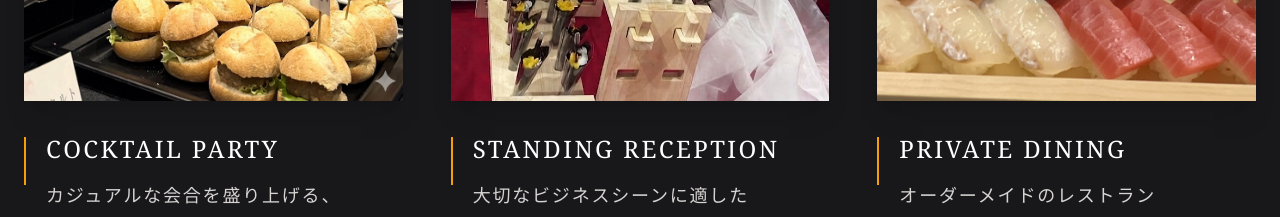
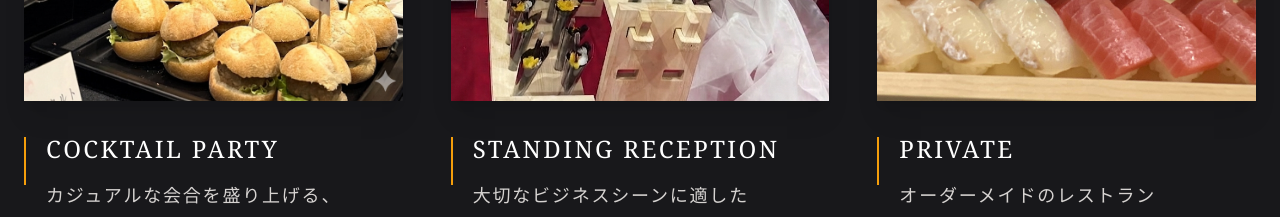
Before and after one commit to naogenbeat-prog/une-table-perfect-, a React (Vite) app: page / in a window 1280 px wide. Shown: the part 2220-2437 px from the top of the page. Built offline with nearby package versions, Linux system fonts and the light colour scheme.

Commit message:
Update App.jsx

```diff
--- a/src/App.jsx
+++ b/src/App.jsx
@@ -1,26 +1,35 @@
 import React, { useState, useEffect } from "react";
 import { Menu, X, ChevronRight, Star, Quote, Mail, ChevronLeft } from "lucide-react";
 
-// --- 設定エリア（画像ファイル名をリストと100%一致させました） ---
+// ▼ 自作Instagramアイコン ▼
+const Instagram = ({ size = 24, className = "" }) => (
+  <svg xmlns="http://www.w3.org/2000/svg" width={size} height={size} viewBox="0 0 24 24" fill="none" stroke="currentColor" strokeWidth="2" strokeLinecap="round" strokeLinejoin="round" className={className}>
+    <rect width="20" height="20" x="2" y="2" rx="5" ry="5"/>
+    <path d="M16 11.37A4 4 0 1 1 12.63 8 4 4 0 0 1 16 11.37z"/>
+    <line x1="17.5" x2="17.51" y1="6.5" y2="6.5"/>
+  </svg>
+);
+
+// --- 設定エリア（リスト画像と100%一致） ---
 const CONFIG = {
   brandName: "UNE TABLE",
   tagline: "華やかな装いを あなただけの空間へ ",
-  heroImage:  "/hero-bg.jpg", // jpgであることを確認
-  logoImage: "/logo.png",     // pngであることを確認
+  heroImage:  "/hero-bg.jpg",
+  logoImage: "/logo.png",
 };
 
 const images = {
-  concept1: "/business-16.png",    // pngであることを確認
-  serviceWedding: "/cocktail-3.png", // pngであることを確認
-  serviceCorporate: "/cocktail-7.png", // pngであることを確認
-  servicePrivate: "/private-4.jpg",   // jpgであることを確認
+  concept1: "/business-16.png",
+  serviceWedding: "/cocktail-3.png",
+  serviceCorporate: "/cocktail-7.png",
+  servicePrivate: "/private-4.jpg",
   gallery:[
-    "/business-4.jpg",    // jpg
-    "/business-1.jpeg",   // jpeg
-    "/roastbeef.jpeg",    // jpeg
-    "/cocktail-3.png",    // png
-    "/business-9.jpeg",   // jpeg
-    "/private-5.jpeg",    // jpeg
+    "/business-4.jpg",
+    "/business-1.jpeg",
+    "/roastbeef.jpeg",
+    "/cocktail-3.png",
+    "/business-9.jpeg",
+    "/private-5.jpeg",
   ],
 };
 
@@ -38,15 +47,9 @@ const galleryData = {
   private: {
     title: "Private Dining",
     desc: <>オーダーメイドのレストラン。<br />すべてにこだわった特別な空間で、プライベートな贅沢をお楽しみください。</>,
-    photos:["/private-4.jpg", "/private-5.jpeg", "/private-3.jpg", "/private-2.jpg", "/private-1.png", "/IMG_3120.JPG"] // .JPGは大文字
+    photos:["/private-4.jpg", "/private-5.jpeg", "/private-3.jpg", "/private-2.jpg", "/private-1.png", "/IMG_3120.JPG"]
   }
 };
-
-const Instagram = ({ size = 24 }) => (
-  <svg width={size} height={size} viewBox="0 0 24 24" fill="none" stroke="currentColor" strokeWidth="2" strokeLinecap="round" strokeLinejoin="round">
-    <rect width="20" height="20" x="2" y="2" rx="5" ry="5"/><path d="M16 11.37A4 4 0 1 1 12.63 8 4 4 0 0 1 16 11.37z"/><line x1="17.5" x2="17.51" y1="6.5" y2="6.5"/>
-  </svg>
-);
 
 const Navbar = ({ isScrolled, currentView, onViewChange }) => {
   const handleNavClick = (e, target) => {
@@ -174,13 +177,13 @@ const App = () => {
         </div>
       </section>
 
-      {/* Services */}
+      {/* Services (Photo Top, Text Bottom Layout) */}
       <section id="services" className="py-24 bg-zinc-900 px-6">
         <div className="max-w-7xl mx-auto grid grid-cols-1 md:grid-cols-3 gap-12">
           {[
             { id: "cocktail", title: "Cocktail Party", img: images.serviceWedding, desc: "カジュアルな会合を盛り上げる、", highlight: "彩り豊かな演出" },
             { id: "standing", title: "Standing Reception", img: images.serviceCorporate, desc: "大切なビジネスシーンに適した", highlight: "効率的ディスプレイ" },
-            { id: "private", title: "Private Dining", img: images.servicePrivate, desc: "オーダーメイドのレストラン", highlight: "贅沢な特別な空間" },
+            { id: "private", title: "Private", img: images.servicePrivate, desc: "オーダーメイドのレストラン", highlight: "贅沢な特別な空間" },
           ].map((s, i) => (
             <div key={i} onClick={() => handleViewChange(s.id)} className="group cursor-pointer">
               <div className="aspect-[3/4] overflow-hidden mb-8 shadow-xl">
@@ -220,13 +223,13 @@ const App = () => {
         <cite className="text-amber-500 tracking-widest uppercase text-xs not-italic">- 東京都 S.K様 (Private Dinner)</cite>
       </section>
 
-      {/* Gallery */}
+      {/* Gallery (3 Column Grid) */}
       <section id="gallery" className="py-24 px-4 max-w-screen-2xl mx-auto bg-zinc-950">
         <div className="text-center mb-20"><h3 className="text-amber-500 tracking-[0.2em] text-sm uppercase mb-6">Gallery</h3><h2 className="text-3xl md:text-5xl text-white font-light tracking-wide">「テーブル」の記録</h2></div>
         <div className="grid grid-cols-1 md:grid-cols-3 gap-4">{images.gallery.map((img, idx) => (<div key={idx} className="relative overflow-hidden group aspect-square bg-zinc-900 shadow-2xl"><img src={img} className="w-full h-full object-cover transition-transform duration-[2000ms] hover:scale-110 opacity-90 hover:opacity-100" alt="" /></div>))}</div>
       </section>
 
-      {/* Contact */}
+      {/* Contact Form */}
       <section id="contact" className="py-24 bg-zinc-950">
         <div className="max-w-4xl mx-auto px-6">
           <h2 className="text-center text-3xl md:text-5xl text-white font-light mb-16">ご予約・お問い合わせ</h2>
@@ -251,18 +254,18 @@ const App = () => {
         </div>
       </section>
 
-      {/* Footer */}
-      <footer className="py-20 bg-zinc-950 text-center border-t border-zinc-900">
+      {/* Footer (Original Order: Mail then Instagram) */}
+      <footer className="py-16 bg-zinc-950 text-center border-t border-zinc-900">
         <img src={CONFIG.logoImage} className="h-[180px] mx-auto mb-10 object-contain" />
-        <div className="flex justify-center space-x-12 mb-10 text-stone-500">
+        <div className="flex justify-center space-x-8 mb-10 text-stone-500">
+          <a href="#contact" className="hover:text-white transition-colors">
+            <Mail size={32} />
+          </a>
           <a href="https://www.instagram.com/unetable_catering" target="_blank" rel="noopener noreferrer" className="hover:text-white transition-colors">
-            <Instagram size={48} />
-          </a>
-          <a href="#contact" className="hover:text-white transition-colors">
-            <Mail size={48} />
+            <Instagram size={32} />
           </a>
         </div>
-        <p className="text-stone-700 text-[10px] tracking-[0.2em] uppercase">&copy; 2024 {CONFIG.brandName} Catering. All Rights Reserved.</p>
+        <p className="text-stone-700 text-[10px] tracking-widest uppercase">&copy; 2024 UNE TABLE Catering.</p>
       </footer>
 
       <style dangerouslySetInnerHTML={{ __html: `@keyframes fadeIn { from { opacity: 0; transform: translateY(10px); } to { opacity: 1; transform: translateY(0); } } html { scroll-behavior: smooth; }`}} />
```
